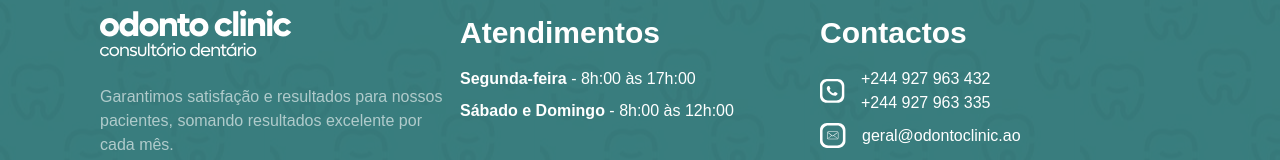
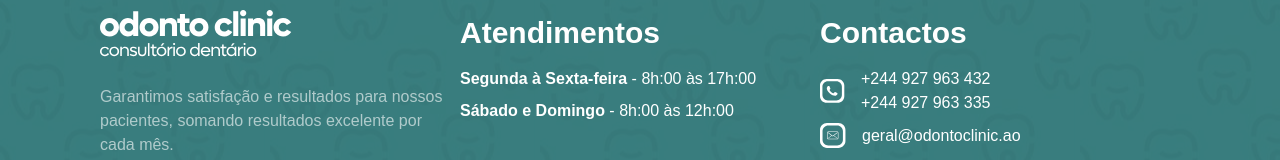
Before and after one commit to medesign-angola/odonto-clinic, an Angular app: page / in a window 1280 px wide. Shown: the part 5981-6141 px from the top of the page. Built offline with nearby package versions, Linux system fonts and the light colour scheme.

Commit message:
footer date updated

```diff
--- a/src/app/app.component.html
+++ b/src/app/app.component.html
@@ -70,7 +70,7 @@
         <h1 class="font-bold text-[30px] text-white">Atendimentos</h1>
       </div>
       <div class="times-first mb-2">
-        <p class="text-white"><strong>Segunda-feira</strong> - 8h:00 às 17h:00</p>
+        <p class="text-white"><strong>Segunda à Sexta-feira</strong> - 8h:00 às 17h:00</p>
       </div>
       <div class="times-first">
         <p class="text-white"><strong>Sábado e Domingo</strong> - 8h:00 às 12h:00</p>
```
